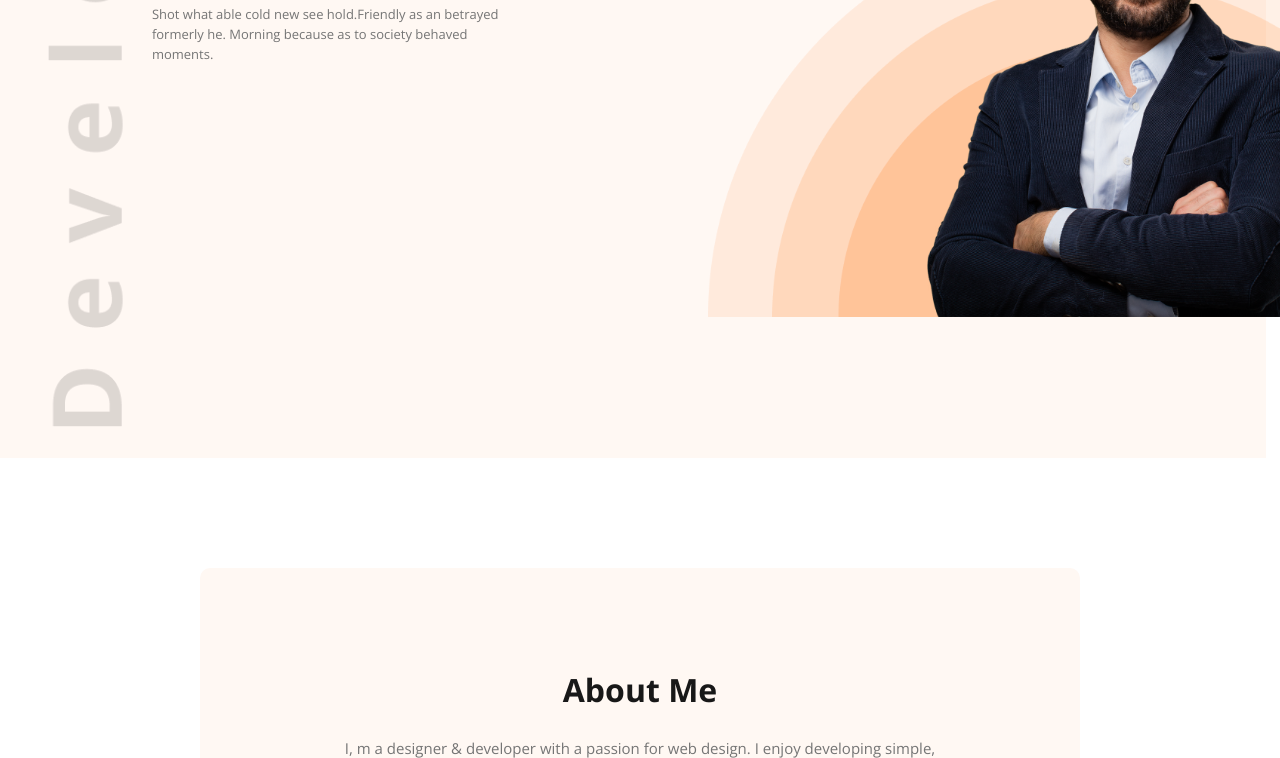
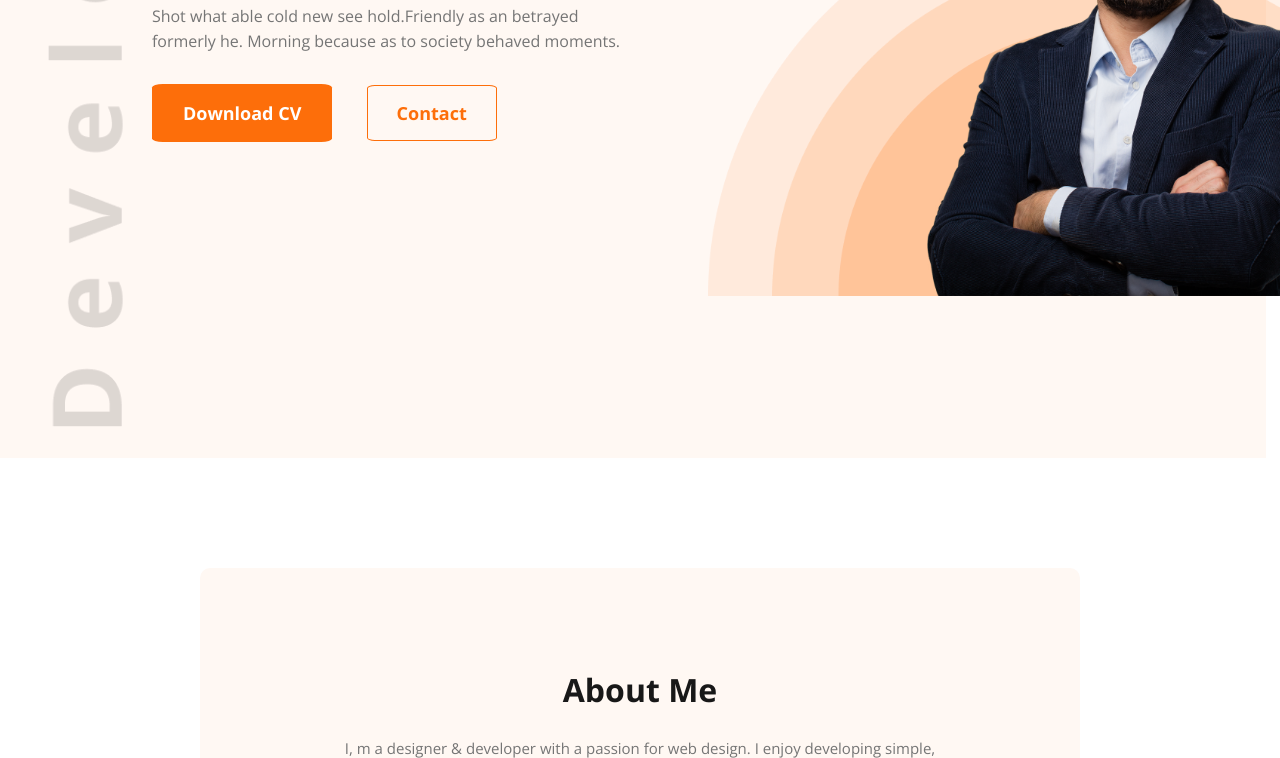
Before and after one commit to AR-Aourangazeb-Alif/SImple-Portfolio, a plain HTML site: page index.html in a window 1280 px wide. Shown: the part 342-1100 px from the top of the page. Drawn offline with nearby package versions, Linux system fonts and the light colour scheme.

Commit message:
Added button effects

```diff
--- a/index.html
+++ b/index.html
@@ -36,6 +36,12 @@
             <p>
                 Shot what able cold new see hold.Friendly as an betrayed formerly he. Morning because as to society behaved moments.
             </p>
+
+
+            <button class="bannerbutton">Download CV</button>
+            <button class="bannerbutton" id="contactbutton">Contact</button>
+
+            </div>
         </div>
 
         <img src="portfolio-resources/images/header_bg.png" class="hardybackground">
--- a/styles/header.css
+++ b/styles/header.css
@@ -29,7 +29,10 @@ nav{
 nav > h1{
     font-size: 35px;
     font-weight: 800;
-}nav > h1 > span{
+}nav > h1:hover{
+    cursor: pointer;
+}
+nav > h1 > span{
     color: #FD6E0A;
 }
 
@@ -52,24 +55,30 @@ button{
     color: white;
     font-size: 18px;
     font-weight: 700;
+    transition: all 0.2s;
+}button:hover{
+    cursor: pointer;
+    opacity: 0.7;
+}button:active{
+    opacity: 0.3;
 }
 
 
 .hardybackground{
     height: 400px;
-    transform: translate(708px, -147px);
+    transform: translate(708px, -246px);
     position: absolute;
 }
 .hardy{
     height: 510px;
     position: absolute;
-    transform: translate(890px, -257px);
+    transform: translate(890px, -356px);
 }
 
 .baner{
     margin-left: 12%;
     margin-top: 8%;
-    max-width: 30%;
+    max-width: 38%;
 }
 
 .baner > h1{
@@ -85,6 +94,25 @@ button{
 .baner > p{
     margin-top: 20px;
     color: #757575;
-    font-size: 13px;
-    line-height: 20px;
+    line-height: 25px;
 }
+
+.bannerbutton{
+    margin: 30px 30px 0px 0px;
+}
+
+#contactbutton{
+    background-color: transparent;
+    border-color: #FD6E0A;
+    color: #FD6E0A;
+    border-style: solid;
+    border-width: 1px;
+    padding: 15px 29px;
+    transition: all 0.2s;
+}#contactbutton:hover{
+    background-color: #FD6E0A;
+    color: white;
+    opacity: 1;
+}#contactbutton:active{
+    opacity: 0.3;
+}
```
